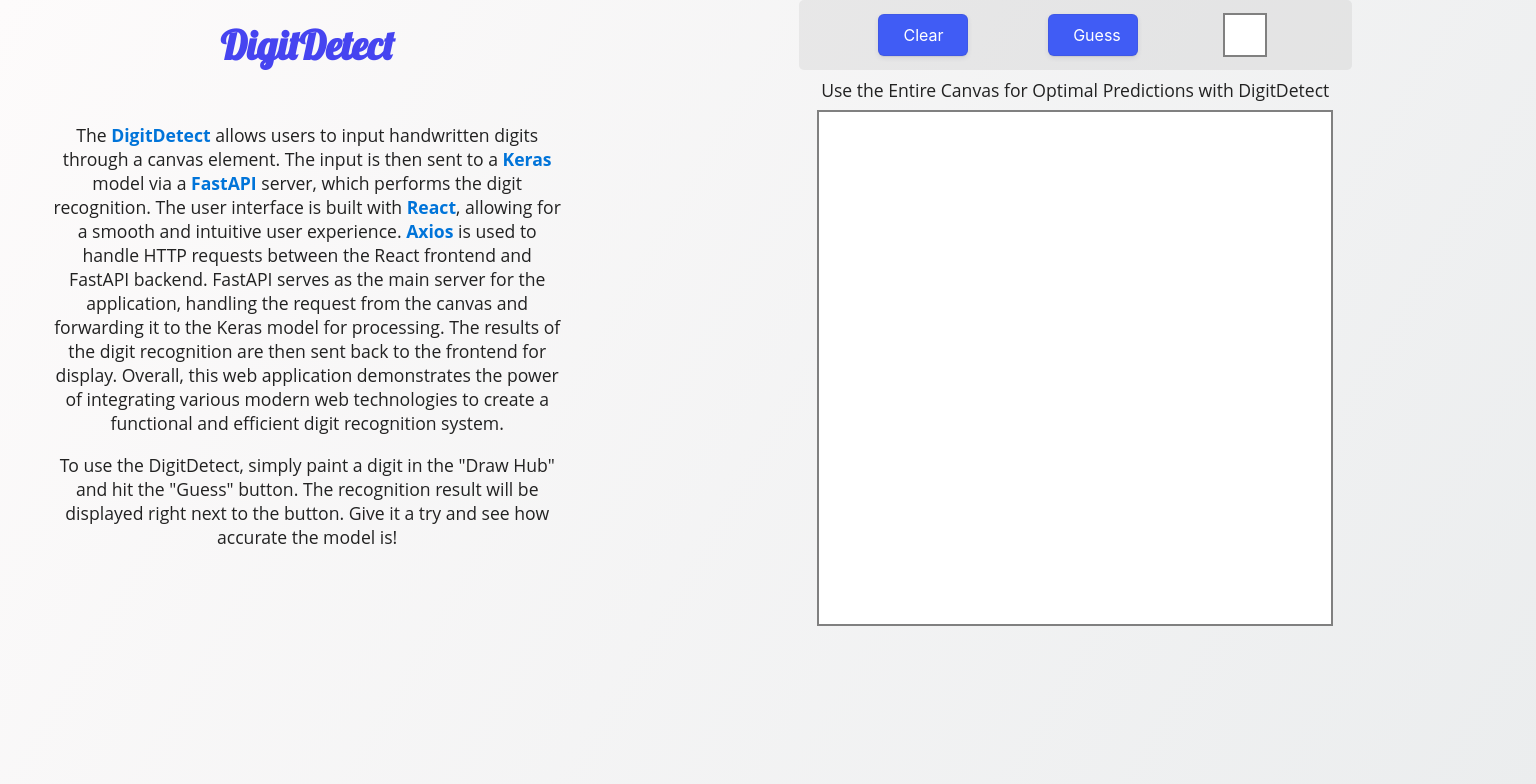
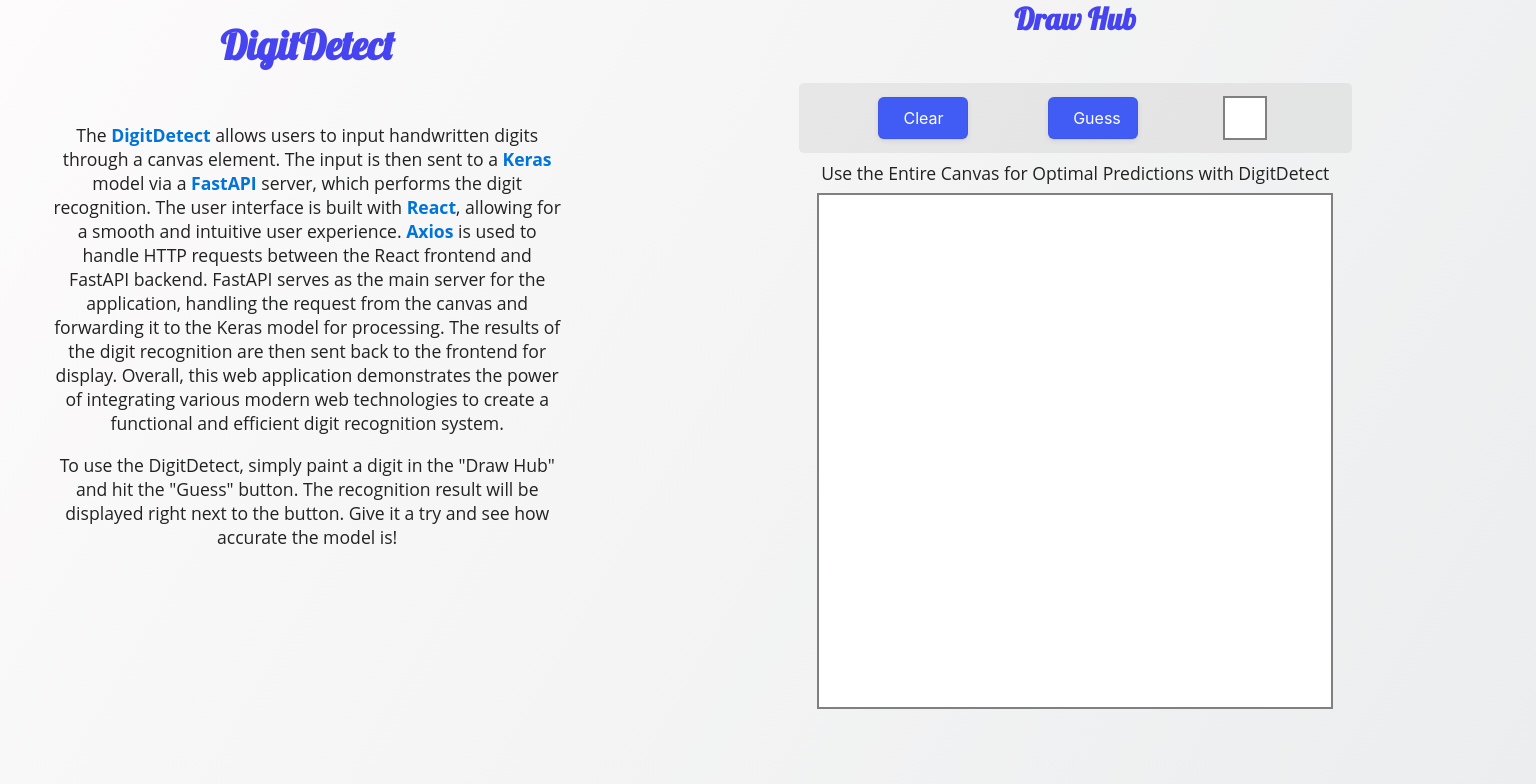
Before and after one commit to hpekkan/DigitDetect, a React (Create React App) app: page / in a window 1536 px wide. Shown: the top 784 px of the page. Built offline with nearby package versions, Linux system fonts and the light colour scheme.

Commit message:
gif update

```diff
--- a/src/App.css
+++ b/src/App.css
@@ -705,7 +705,7 @@
     color: #4644f0;
   }
   .PaintArea h1 {
-    font-size: 0px;
+    font-size: 30px;
   }
 
 
@@ -844,7 +844,7 @@
     color: #4644f0;
   }
   .PaintArea h1 {
-    font-size: 0px;
+    font-size: 30px;
   }
 
 
```
Also changed, not shown: demo/demo.gif (added).
